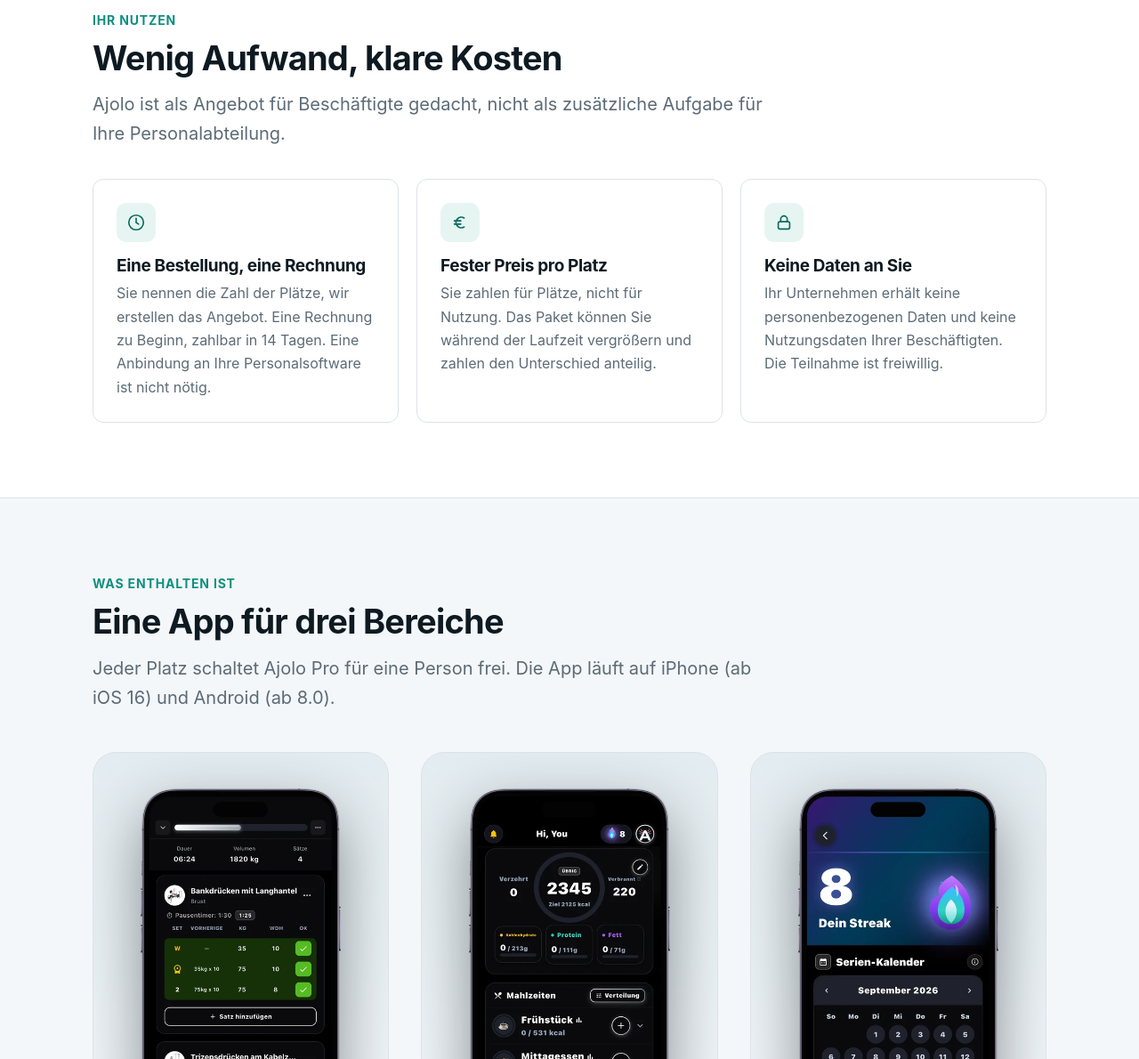
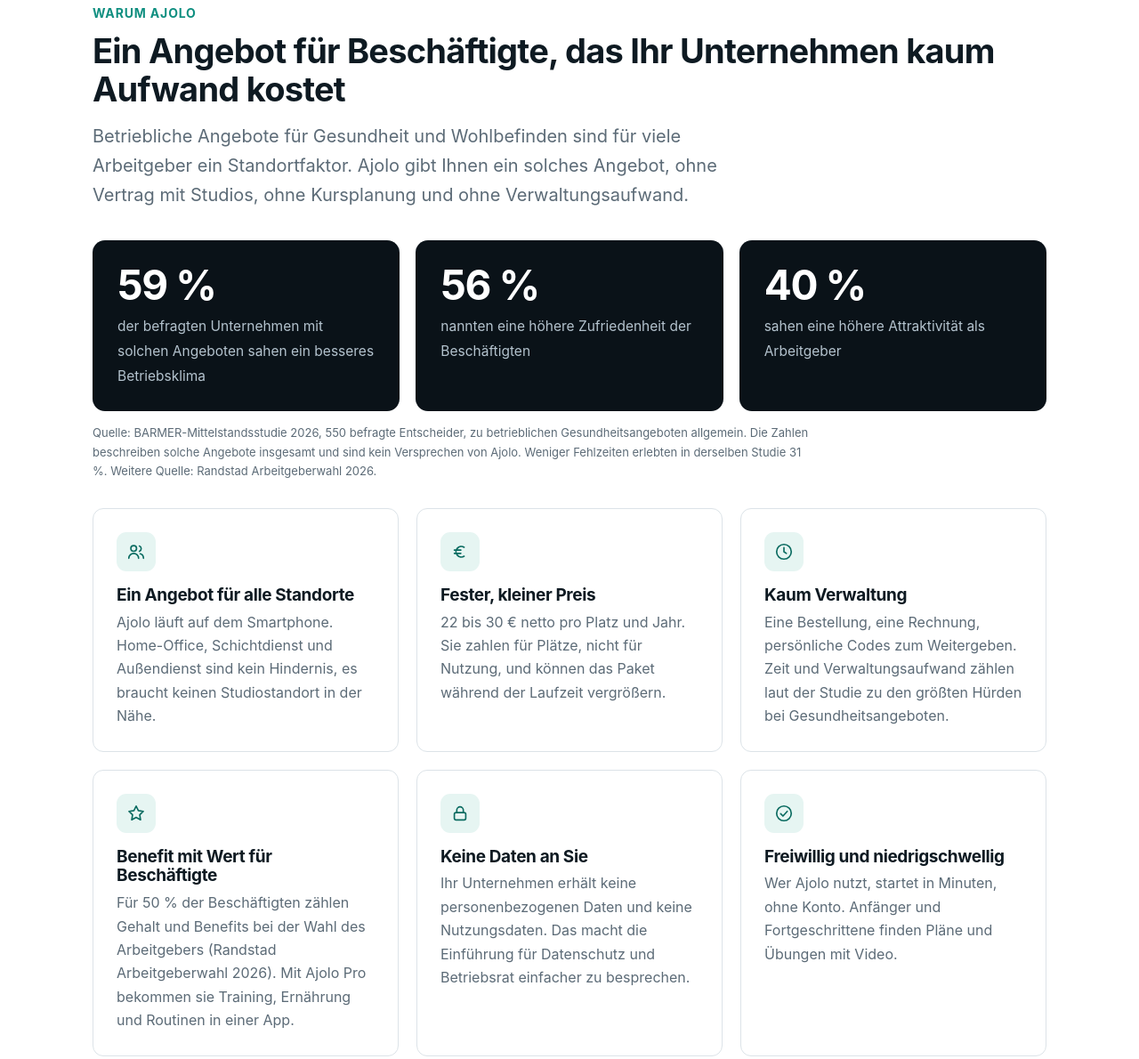
Before and after one commit to ajolo-app/ajolo-firmen, a plain HTML site: page index.html in a window 1280 px wide. Shown: the part 1036-2226 px from the top of the page at 89% size. Drawn offline with Linux system fonts and the light colour scheme.

Commit message:
Firmenseite: Argumente, Quellen, FAQ zur Beteiligung

```diff
--- a/assets/firmen.css
+++ b/assets/firmen.css
@@ -131,3 +131,13 @@ footer p{font-size:13px;line-height:1.7;max-width:60em}
 .showcase figure>.vis{background:linear-gradient(180deg,#E3ECF0,#F4F8FA);border:1px solid var(--line);border-radius:26px;height:500px;overflow:hidden;display:flex;justify-content:center;align-items:flex-start;padding-top:40px}
 .showcase .vis .pp{width:min(250px,68%)}
 .showcase .vis{position:relative}
+.stats{display:grid;grid-template-columns:repeat(3,1fr);gap:18px;margin-top:34px}
+.stats div{background:var(--dark);border-radius:14px;padding:26px 28px;color:#B4C3CE}
+.stats b{display:block;font-size:46px;letter-spacing:-.03em;color:#fff;line-height:1.05;margin-bottom:8px}.stats span{font-size:15.5px;line-height:1.45}
+@media(max-width:760px){.stats{grid-template-columns:1fr}}
+.cols.six{grid-template-columns:repeat(3,1fr);margin-top:30px}
+@media(max-width:860px){.cols.six{grid-template-columns:1fr}}
+p.src{font-size:13px;color:var(--muted);margin-top:14px;max-width:62em}
+.kpis b{font-size:clamp(21px,2.5vw,30px);white-space:nowrap}
+.kpis li{padding:26px 20px}
+@media(max-width:760px){.kpis b{white-space:normal}}
--- a/index.html
+++ b/index.html
@@ -20,10 +20,15 @@
 </div><div class="hero-stage"><img class="pp a" src="/assets/phone_routinen_s.webp" srcset="/assets/phone_routinen_s.webp 420w, /assets/phone_routinen.webp 760w" sizes="(max-width:860px) 60vw, 280px" width="760" height="1553" alt="Routinen-Tracker in der Ajolo-App"><img class="pp b" src="/assets/phone_muskel_raenge_s.webp" srcset="/assets/phone_muskel_raenge_s.webp 420w, /assets/phone_muskel_raenge.webp 760w" sizes="(max-width:860px) 60vw, 280px" width="760" height="1553" alt="Muskel-Ränge mit Rangleiter in der Ajolo-App"><div class="pricecard"><b>ab 1,83 €</b><span>pro Platz und Monat bei 100 Plätzen, netto zuzüglich USt.</span></div></div></div></section>
 <div class="kpis"><div class="wrap"><ul><li><b>5 bis 100</b><span>Plätze pro Paket</span></li><li><b>22 bis 30 €</b><span>netto pro Platz und Jahr</span></li><li><b>0 €</b><span>Einrichtungsgebühr</span></li><li><b>12 Monate</b><span>Laufzeit pro Vertrag</span></li></ul></div></div>
 
-<section><div class="wrap"><p class="eyebrow">Ihr Nutzen</p><h2>Wenig Aufwand, klare Kosten</h2><p class="lead">Ajolo ist als Angebot für Beschäftigte gedacht, nicht als zusätzliche Aufgabe für Ihre Personalabteilung.</p>
-<div class="cols"><div class="card"><div class="ico"><svg viewBox="0 0 24 24" aria-hidden="true"><circle cx="12" cy="12" r="9"/><path d="M12 7v5l3 2"/></svg></div><h3>Eine Bestellung, eine Rechnung</h3><p>Sie nennen die Zahl der Plätze, wir erstellen das Angebot. Eine Rechnung zu Beginn, zahlbar in 14 Tagen. Eine Anbindung an Ihre Personalsoftware ist nicht nötig.</p></div>
-<div class="card"><div class="ico"><svg viewBox="0 0 24 24" aria-hidden="true"><path d="M17 6.5A6.5 6.5 0 1 0 17 17.5M5 10h8M5 14h8"/></svg></div><h3>Fester Preis pro Platz</h3><p>Sie zahlen für Plätze, nicht für Nutzung. Das Paket können Sie während der Laufzeit vergrößern und zahlen den Unterschied anteilig.</p></div>
-<div class="card"><div class="ico"><svg viewBox="0 0 24 24" aria-hidden="true"><rect x="5" y="11" width="14" height="9" rx="2"/><path d="M8 11V8a4 4 0 0 1 8 0v3"/></svg></div><h3>Keine Daten an Sie</h3><p>Ihr Unternehmen erhält keine personenbezogenen Daten und keine Nutzungsdaten Ihrer Beschäftigten. Die Teilnahme ist freiwillig.</p></div></div></div></section>
+<section><div class="wrap"><p class="eyebrow">Warum Ajolo</p><h2>Ein Angebot für Beschäftigte, das Ihr Unternehmen kaum Aufwand kostet</h2><p class="lead">Betriebliche Angebote für Gesundheit und Wohlbefinden sind für viele Arbeitgeber ein Standortfaktor. Ajolo gibt Ihnen ein solches Angebot, ohne Vertrag mit Studios, ohne Kursplanung und ohne Verwaltungsaufwand.</p>
+<div class="stats"><div><b>59 %</b><span>der befragten Unternehmen mit solchen Angeboten sahen ein besseres Betriebsklima</span></div><div><b>56 %</b><span>nannten eine höhere Zufriedenheit der Beschäftigten</span></div><div><b>40 %</b><span>sahen eine höhere Attraktivität als Arbeitgeber</span></div></div>
+<p class="src">Quelle: BARMER-Mittelstandsstudie 2026, 550 befragte Entscheider, zu betrieblichen Gesundheitsangeboten allgemein. Die Zahlen beschreiben solche Angebote insgesamt und sind kein Versprechen von Ajolo. Weniger Fehlzeiten erlebten in derselben Studie 31 %. Weitere Quelle: Randstad Arbeitgeberwahl 2026.</p>
+<div class="cols six"><div class="card"><div class="ico"><svg viewBox="0 0 24 24" aria-hidden="true"><circle cx="9" cy="8" r="3.5"/><path d="M3 20c0-3.5 3-6 6-6s6 2.500 6 6M16 5a3.500 3.500 0 0 1 0 6.500M21 20c0-2.800-1.700-4.800-4-5.500"/></svg></div><h3>Ein Angebot für alle Standorte</h3><p>Ajolo läuft auf dem Smartphone. Home-Office, Schichtdienst und Außendienst sind kein Hindernis, es braucht keinen Studiostandort in der Nähe.</p></div>
+<div class="card"><div class="ico"><svg viewBox="0 0 24 24" aria-hidden="true"><path d="M17 6.5A6.5 6.5 0 1 0 17 17.5M5 10h8M5 14h8"/></svg></div><h3>Fester, kleiner Preis</h3><p>22 bis 30 € netto pro Platz und Jahr. Sie zahlen für Plätze, nicht für Nutzung, und können das Paket während der Laufzeit vergrößern.</p></div>
+<div class="card"><div class="ico"><svg viewBox="0 0 24 24" aria-hidden="true"><circle cx="12" cy="12" r="9"/><path d="M12 7v5l3 2"/></svg></div><h3>Kaum Verwaltung</h3><p>Eine Bestellung, eine Rechnung, persönliche Codes zum Weitergeben. Zeit und Verwaltungsaufwand zählen laut der Studie zu den größten Hürden bei Gesundheitsangeboten.</p></div>
+<div class="card"><div class="ico"><svg viewBox="0 0 24 24" aria-hidden="true"><path d="M12 3l2.700 5.600 6.100.9-4.400 4.300 1 6.100L12 17l-5.400 2.900 1-6.100L3.200 9.500l6.100-.9z"/></svg></div><h3>Benefit mit Wert für Beschäftigte</h3><p>Für 50 % der Beschäftigten zählen Gehalt und Benefits bei der Wahl des Arbeitgebers (Randstad Arbeitgeberwahl 2026). Mit Ajolo Pro bekommen sie Training, Ernährung und Routinen in einer App.</p></div>
+<div class="card"><div class="ico"><svg viewBox="0 0 24 24" aria-hidden="true"><rect x="5" y="11" width="14" height="9" rx="2"/><path d="M8 11V8a4 4 0 0 1 8 0v3"/></svg></div><h3>Keine Daten an Sie</h3><p>Ihr Unternehmen erhält keine personenbezogenen Daten und keine Nutzungsdaten. Das macht die Einführung für Datenschutz und Betriebsrat einfacher zu besprechen.</p></div>
+<div class="card"><div class="ico"><svg viewBox="0 0 24 24" aria-hidden="true"><circle cx="12" cy="12" r="9"/><path d="M8 12.500l2.800 2.800L16 9.500"/></svg></div><h3>Freiwillig und niedrigschwellig</h3><p>Wer Ajolo nutzt, startet in Minuten, ohne Konto. Anfänger und Fortgeschrittene finden Pläne und Übungen mit Video.</p></div></div></div></section>
 
 <section class="alt"><div class="wrap"><p class="eyebrow">Was enthalten ist</p><h2>Eine App für drei Bereiche</h2><p class="lead">Jeder Platz schaltet Ajolo Pro für eine Person frei. Die App läuft auf iPhone (ab iOS 16) und Android (ab 8.0).</p>
 <div class="showcase"><figure><div class="vis"><img class="pp " src="/assets/phone_training_s.webp" srcset="/assets/phone_training_s.webp 420w, /assets/phone_training.webp 760w" sizes="(max-width:860px) 60vw, 280px" width="760" height="1553" alt="Workout mit Sätzen, Gewichten und Pausentimer" loading=lazy></div><figcaption><b>Training</b>1.394 Übungen mit Video, 10 fertige Pläne und ein Plan nach persönlichen Angaben.</figcaption></figure>
@@ -53,6 +58,7 @@
 <div class="docs"><a href="/downloads/Ajolo_Firmenuebersicht.pdf"><i>PDF</i><b>Firmenübersicht</b><span>Leistungen, Ablauf und Preise auf einen Blick.</span></a><a href="/downloads/Ajolo_Firmenvertrag_Muster.pdf"><i>PDF</i><b>Mustervertrag</b><span>Die Bedingungen vor der Bestellung zum Lesen.</span></a><a href="/datenblatt.html"><i>SEITE</i><b>Datenblatt</b><span>Datenverarbeitung für Datenschutz und Betriebsrat.</span></a></div>
 <p class="note" style="margin-top:22px">Steuerliche Behandlung: Wir geben keine Steuerberatung. Ob und wie die Plätze steuerlich zu behandeln sind, hängt von Ihrem Fall ab, zum Beispiel von der Freigrenze für Sachbezüge nach § 8 Abs. 2 EStG. Klären Sie das mit Ihrer Steuerberatung.</p></div></section>
 <section class="alt" id="faq"><div class="wrap"><p class="eyebrow">Fragen</p><h2>Häufige Fragen</h2><div class="faq">
+<details><summary>Wie viele Beschäftigte machen erfahrungsgemäß mit?</summary><p>Das können wir nicht zusagen. In einer Studie zu Firmenfitness-Plattformen lag die mittlere monatliche Einschreibequote bei rund 15 % (Lier u. a., 2019). Die Teilnahme hängt stark davon ab, wie das Angebot im Unternehmen angekündigt wird. Eine Infoblatt-Vorlage für Ihre Beschäftigten stellen wir bereit.</p></details>
 <details><summary>Was kostet das?</summary><p>Je nach Paket 22 bis 30 € netto pro Platz und Jahr. Es gibt keine Einrichtungsgebühr. Sie zahlen für Plätze, nicht für Nutzung.</p></details>
 <details><summary>Wie groß ist der Aufwand für die Personalabteilung?</summary><p>Sie bestellen, erhalten die Codes und geben sie weiter. Eine Vorlage für das Infoblatt an Ihre Beschäftigten stellen wir bereit.</p></details>
 <details><summary>Welche Daten erhalten wir?</summary><p>Keine personenbezogenen Daten und keine Nutzungsdaten Ihrer Beschäftigten. Sie nutzen Ajolo unter der eigenen Datenschutzerklärung der App.</p></details>
```
